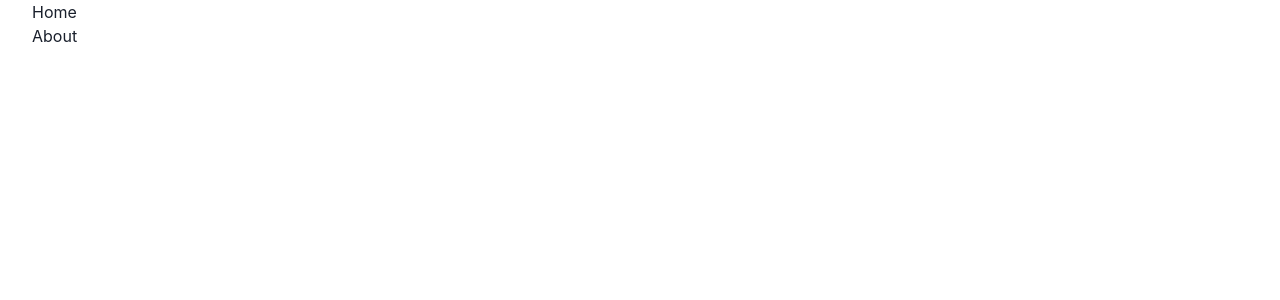
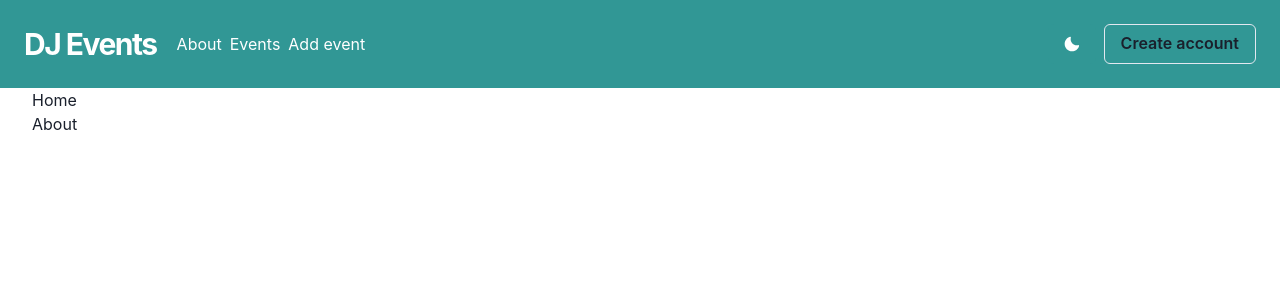
Before and after one commit to st-182/dj-events-frontend, a Next.js app: page / in a window 1280 px wide. Shown: the top 300 px of the page. Built offline with nearby package versions, Linux system fonts and the light colour scheme.

Commit message:
header got links, theme switch, logo

```diff
--- a/components/Header.tsx
+++ b/components/Header.tsx
@@ -1,7 +1,26 @@
-import { Box, Flex, Heading } from "@chakra-ui/react";
-import React from "react";
+import {
+  Box,
+  Button,
+  Flex,
+  Heading,
+  Stack,
+  Text,
+  useColorMode
+} from "@chakra-ui/react";
+import React, { useState } from "react";
+import { HamburgerIcon, MoonIcon, SunIcon } from "@chakra-ui/icons";
+import Link from "next/link";
+import Router from "next/router";
 
 export default function Header(props: any) {
+  const [isOpen, setIsOpen] = useState<boolean | null>(null);
+  const handleToggle = (): void => {
+    setIsOpen((p) => !p);
+  };
+  const handleCreateAccount = (): void => {
+    Router.push("/login");
+  };
+  const { colorMode, toggleColorMode } = useColorMode();
   return (
     <Flex
       as="nav"
@@ -14,9 +33,11 @@ export default function Header(props: any) {
       {...props}
     >
       <Flex align="center" mr={5}>
-        <Heading as="h1" size="lg" letterSpacing={"tighter"}>
-          Chakra UI
-        </Heading>
+        <Link href="/">
+          <Heading as="h1" size="lg" letterSpacing={"tighter"} cursor="pointer">
+            DJ Events
+          </Heading>
+        </Link>
       </Flex>
 
       <Box display={{ base: "block", md: "none" }} onClick={handleToggle}>
@@ -31,22 +52,33 @@ export default function Header(props: any) {
         flexGrow={1}
         mt={{ base: 4, md: 0 }}
       >
-        <Text>Docs</Text>
-        <Text>Examples</Text>
-        <Text>Blog</Text>
+        <Link href={"/about"}>
+          <Text cursor="pointer">About</Text>
+        </Link>
+        <Link href={"/events"}>
+          <Text cursor="pointer">Events</Text>
+        </Link>
+        <Link href={"/events/add"}>
+          <Text cursor="pointer">Add event</Text>
+        </Link>
       </Stack>
 
-      <Box
-        display={{ base: isOpen ? "block" : "none", md: "block" }}
+      <Flex
+        display={{ base: isOpen ? "flex" : "none", md: "flex" }}
         mt={{ base: 4, md: 0 }}
+        gap={2}
       >
+        <Button onClick={toggleColorMode} colorScheme={"teal"}>
+          {colorMode === "light" ? <MoonIcon /> : <SunIcon />}
+        </Button>
         <Button
           variant="outline"
           _hover={{ bg: "teal.700", borderColor: "teal.700" }}
+          onClick={handleCreateAccount}
         >
           Create account
         </Button>
-      </Box>
+      </Flex>
     </Flex>
   );
 }
--- a/components/Layout.tsx
+++ b/components/Layout.tsx
@@ -1,6 +1,7 @@
 import Head from "next/head";
 import React from "react";
 import { LayoutInterface } from "../interfaces";
+import Header from "./Header";
 
 export default function Layout({
   title,
@@ -15,6 +16,7 @@ export default function Layout({
         <meta name="description" content={description} />
         <meta name="keywords" content={keywords} />
       </Head>
+      <Header />
       <main>{children}</main>
     </div>
   );
--- a/package.json
+++ b/package.json
@@ -10,6 +10,7 @@
     "prettier-format": "prettier --config .prettierrc 'components/*.tsx' --write"
   },
   "dependencies": {
+    "@chakra-ui/icons": "^2.0.1",
     "@chakra-ui/react": "^2.1.2",
     "@emotion/react": "^11.9.0",
     "@emotion/styled": "^11.8.1",
--- a/pages/login.tsx
+++ b/pages/login.tsx
@@ -3,14 +3,12 @@ import {
   Flex,
   Heading,
   Input,
-  useColorMode,
   useColorModeValue
 } from "@chakra-ui/react";
 import React from "react";
 import Layout from "../components/Layout";
 
 export default function login() {
-  const { toggleColorMode } = useColorMode();
   const formBackground = useColorModeValue("gray.100", "gray.700");
   return (
     <Layout title="Login | DJ events">
@@ -27,9 +25,6 @@ export default function login() {
           <Button colorScheme={"teal"} mb={6}>
             Log In
           </Button>
-          <Button onClick={toggleColorMode} colorScheme={"teal"}>
-            Toggle Color Mode
-          </Button>
         </Flex>
       </Flex>
     </Layout>
```
Also changed, not shown: 1 other file (tests, documents, lock files or other folders).
